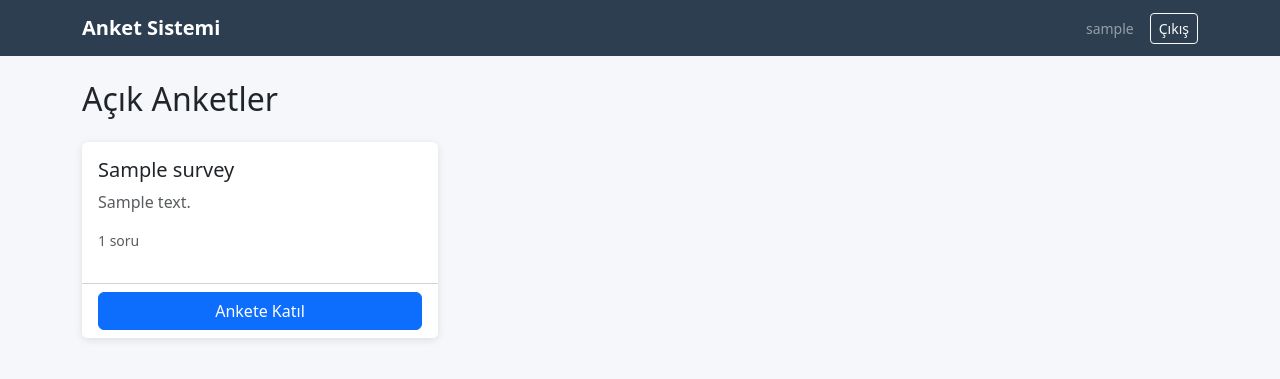
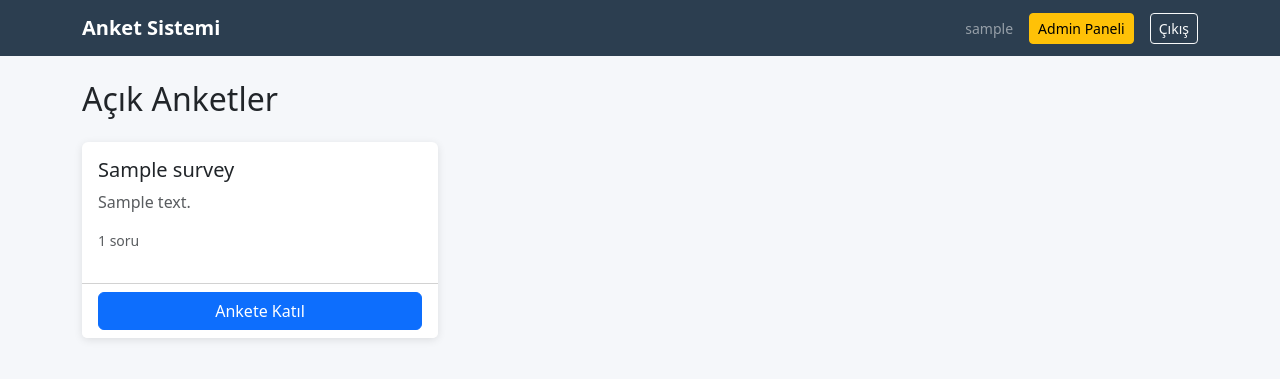
Before and after one commit to dogukandodokan-stack/anket-uygulamasi, a Django app: page / in a window 1280 px wide. Shown: the top 379 px of the page. Run offline with Django 5.2, Linux system fonts and the light colour scheme; a user stored in the database is signed in; tables that the repository leaves empty hold one stand-in row (values such as "Sample post").

Commit message:
feat: admin kullanıcıları için navbar'a admin paneli linki eklendi

```diff
--- a/survey/templates/survey/base.html
+++ b/survey/templates/survey/base.html
@@ -19,6 +19,9 @@
             {% if user.is_authenticated %}
             <div class="d-flex align-items-center gap-3">
                 <span class="text-white-50 small">{{ user.username }}</span>
+                {% if user.is_staff %}
+                <a href="/admin/" class="btn btn-sm btn-warning">Admin Paneli</a>
+                {% endif %}
                 <form method="post" action="/hesap/logout/" class="m-0">
                     {% csrf_token %}
                     <button type="submit" class="btn btn-sm btn-outline-light">Çıkış</button>
```
